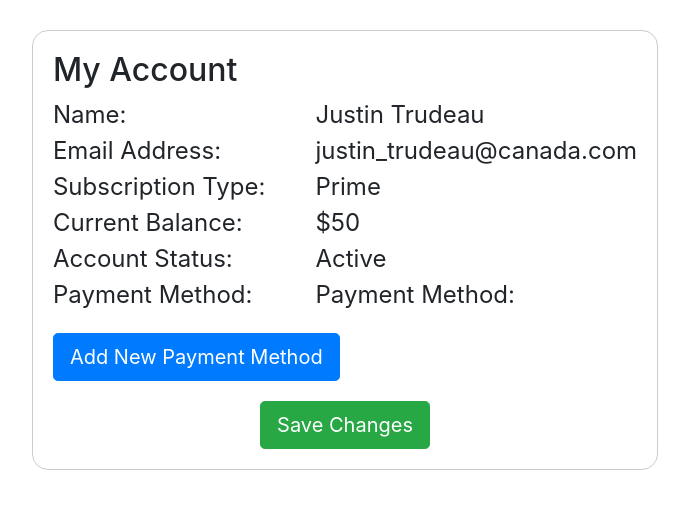
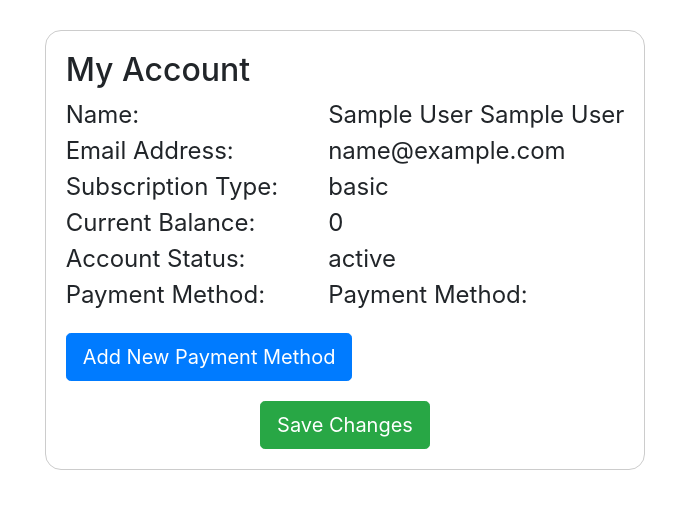
Before and after one commit to batoulyehia/COMP353-SUMMER2020, a PHP site: page /account.php in a window 1280 px wide. Shown: the part 56-565 px from the top of the page, without its empty margins (295-984 px from the left). Run offline with PHP 8.4, Linux system fonts and the light colour scheme; the visitor is signed in with stand-in values (Sample User, id 1).

Commit message:
Retrieves account info

```diff
--- a/employer/account.php
+++ b/employer/account.php
@@ -1,9 +1,52 @@
+<?php
+    require '../src/DatabaseConnection.php';
+    session_start();
+?>
 <!DOCTYPE html>
 <html>
     <head>
         <link rel="stylesheet" href="../includes/bootstrap/css/bootstrap.min.css" />
     </head>
     <body>
+        <?php
+             //retrieve first name and last name for the top bar
+            $theEmail = $_SESSION["user_email"];
+
+            $displayName = $conn->prepare("SELECT first_name, last_name FROM user_account acc WHERE email = :theEmail ");
+            $displayName->bindParam(':theEmail', $theEmail);
+            $displayName->execute();
+
+            $fullName = $displayName->fetchAll(PDO::FETCH_NUM);
+
+            foreach($fullName as $partName){
+                $first_name = $partName[0]; //column 1
+                $last_name = $partName[1]; //column 2
+            }
+
+            //get user_id
+            $user_ID_get = $conn->prepare("SELECT user_ID FROM user_account acc WHERE acc.email = :theEmail ");
+            $user_ID_get->bindParam(':theEmail', $theEmail);
+            $user_ID_get->execute();
+            $user_ID_array = $user_ID_get->fetchAll(PDO::FETCH_NUM);
+
+            foreach($user_ID_array as $user_ID_el){
+                $user_ID = $user_ID_el[0];
+            }
+
+            //get account info
+            $getAccountDetails = $conn->prepare("SELECT e.employee_membership_type, acc.balance, acc.status FROM user_account acc, employee e WHERE acc.email = :theEmail and acc.user_ID = :e_user_id AND e.user_ID" );
+            $getAccountDetails->bindParam(':theEmail', $theEmail);
+            $getAccountDetails->bindParam(':e_user_id', $user_ID);
+            $getAccountDetails->execute();
+            $accountDetails = $getAccountDetails->fetchAll(PDO::FETCH_NUM);
+
+            foreach($accountDetails as $accountDetail){
+                $subscription = $accountDetail[0];
+                $balance = $accountDetail[1];
+                $status = $accountDetail[2];
+
+            }
+        ?>
         <nav class="navbar navbar-expand-lg navbar-light bg-light">
             <a class="navbar-brand" href="/COMP353-SUMMER2020/employer/home.php">Home</a>
             <a class="navbar-brand" href="/COMP353-SUMMER2020/employer/view-employees.php">Users</a>
@@ -30,11 +73,11 @@
                     <div>Payment Method:</div>
                 </div>
                 <div style="display: flex; flex-direction: column">
-                    <div>Justin Trudeau</div>
-                    <div>justin_trudeau@canada.com</div>
-                    <div>Prime</div>
-                    <div>$50</div>
-                    <div>Active</div>
+                    <div><?php echo $first_name, ' ', $last_name?></div>
+                    <div><?php echo $theEmail ?></div>
+                    <div><?php echo $subscription ?></div>
+                    <div><?php echo  $balance?></div>
+                    <div><?php echo $status?></div>
                     <!-- add radio button here -->
                     <div>Payment Method:</div>
                 </div>
```
